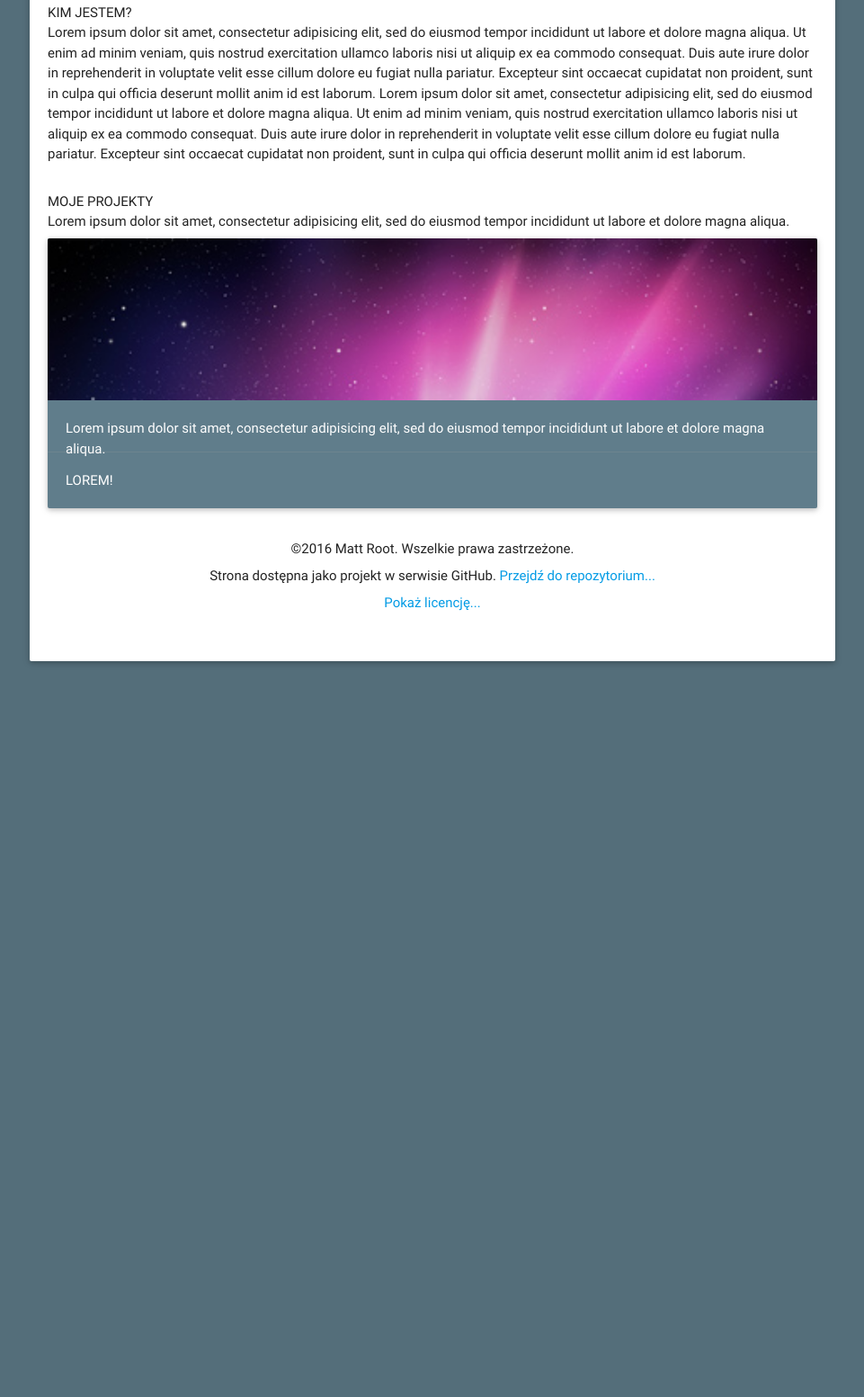
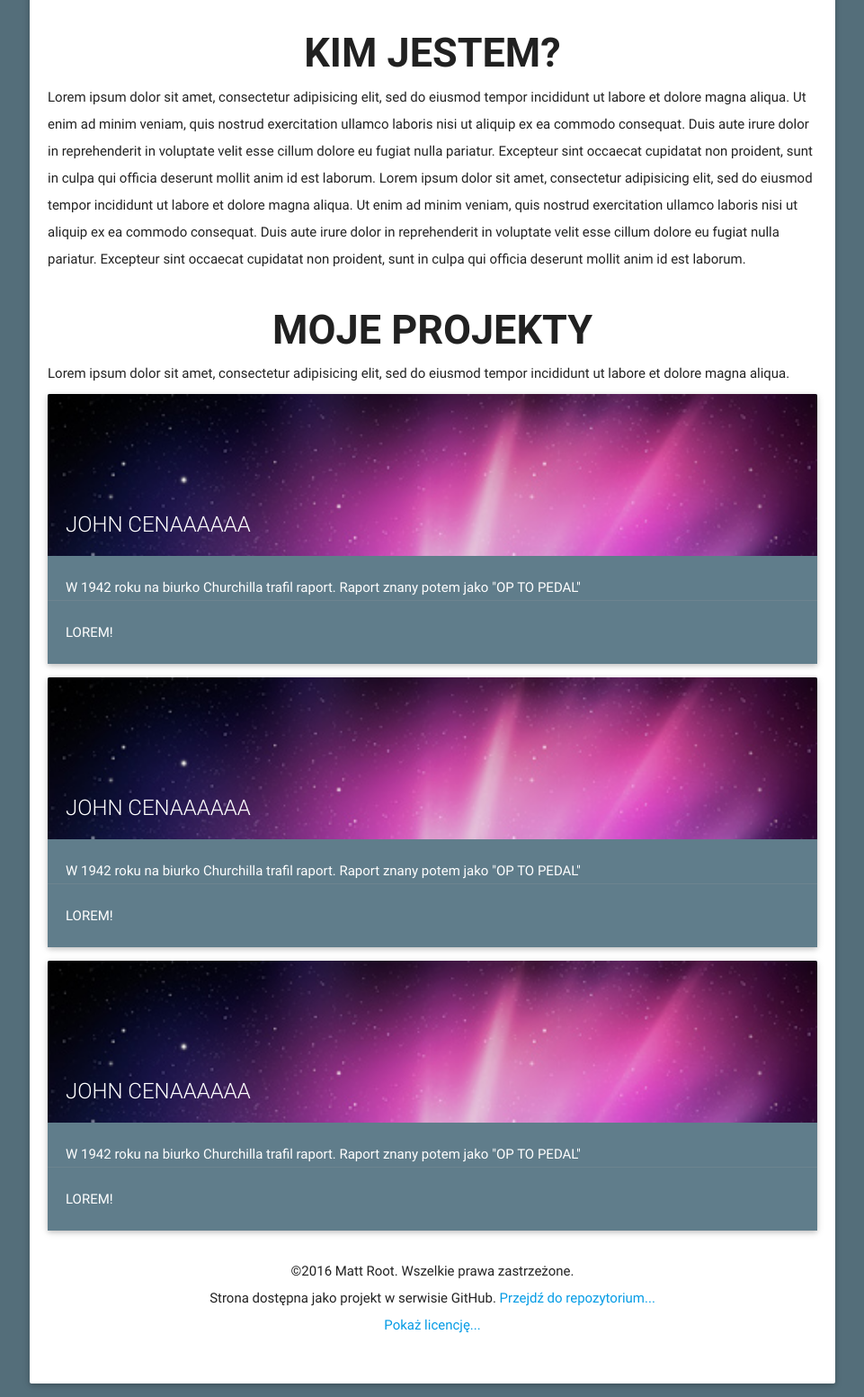
Before and after one commit to L469cdVCwE/matikorzenio.github.io, a plain HTML site: page index.html in a window 1280 px wide. Shown: the part 422-1975 px from the top of the page at 90% size, without its empty margins (159-1120 px from the left). Before the commit the page ends 1172 px from the top, so only its background shows below. Drawn offline with Linux system fonts and the light colour scheme.

Commit message:
Dodanie klas odpowiadajacych za sekcje do CSS i poprawienie kart

```diff
--- a/index.html
+++ b/index.html
@@ -3,7 +3,7 @@
 
 <head>
 	<title>Matt Root portfolio</title>
-	<meta name="viewport" content="width=device-width, initial-scale=1.0">
+<!-->	<meta name="viewport" content="width=device-width, initial-scale=1.0"> <-->
 	<meta charset="utf-8">
 	<link href="http://fonts.googleapis.com/icon?family=Material+Icons" rel="stylesheet">
 	<link rel="stylesheet" type="text/css" href="style.css">
@@ -66,16 +66,41 @@
 					<div class="card hoverable small blue-grey white-text">
 						<div class="card-image">
 							<img src="img/snowleo.jpg" class="responsive-img">
-							JOHN CENAAAAAA
+							<span class="card-title">JOHN CENAAAAAA</span>
 						</div>
 						<div class="card-content">
-							Lorem ipsum dolor sit amet, consectetur adipisicing elit, sed do eiusmod
-							tempor incididunt ut labore et dolore magna aliqua.
+							W 1942 roku na biurko Churchilla trafil raport. Raport znany potem jako "OP TO PEDAL"
+						</div>
 						<div class="card-action">
 							LOREM!
 						</div>
-				</div>
-			</div>
+					</div>
+
+					<div class="card hoverable small blue-grey white-text">
+						<div class="card-image">
+							<img src="img/snowleo.jpg" class="responsive-img">
+							<span class="card-title">JOHN CENAAAAAA</span>
+						</div>
+						<div class="card-content">
+							W 1942 roku na biurko Churchilla trafil raport. Raport znany potem jako "OP TO PEDAL"
+						</div>
+						<div class="card-action">
+							LOREM!
+						</div>
+					</div>
+
+					<div class="card hoverable small blue-grey white-text">
+						<div class="card-image">
+							<img src="img/snowleo.jpg" class="responsive-img">
+							<span class="card-title">JOHN CENAAAAAA</span>
+						</div>
+						<div class="card-content">
+							W 1942 roku na biurko Churchilla trafil raport. Raport znany potem jako "OP TO PEDAL"
+						</div>
+						<div class="card-action">
+							LOREM!
+						</div>
+					</div>
 
 			<div class="section" id="footer">
 				&copy;2016 Matt Root. Wszelkie prawa zastrzeżone.<br>
--- a/style.css
+++ b/style.css
@@ -33,3 +33,11 @@ body {
 	text-align: center;
 	line-height: 2em;
 }
+.header {
+	font-size: 3em;
+	font-weight: bold;
+	text-align: center;
+}
+.section-content {
+	line-height: 2em;
+}
```
